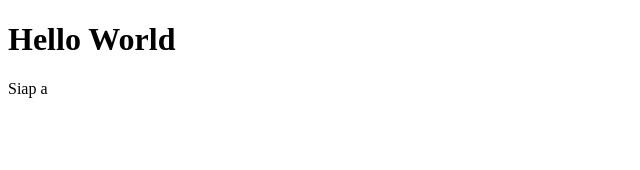
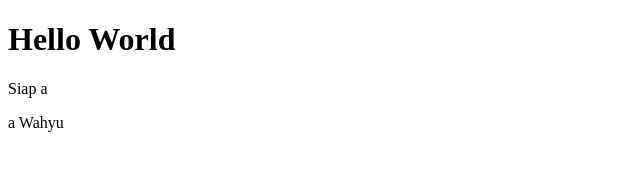
Before and after one commit to Ades-Roy55/Latihan_Github2, a plain HTML site: page index.html in a window 1280 px wide. Shown: the full height of the page, 0-640 px from the left. Drawn offline with Linux system fonts and the light colour scheme.

Commit message:
Update p

```diff
--- a/index.html
+++ b/index.html
@@ -8,5 +8,6 @@
 <body>
     <h1>Hello World</h1>
     <p> Siap a </p>
+    <p> a Wahyu</p>
 </body>
 </html>
```
